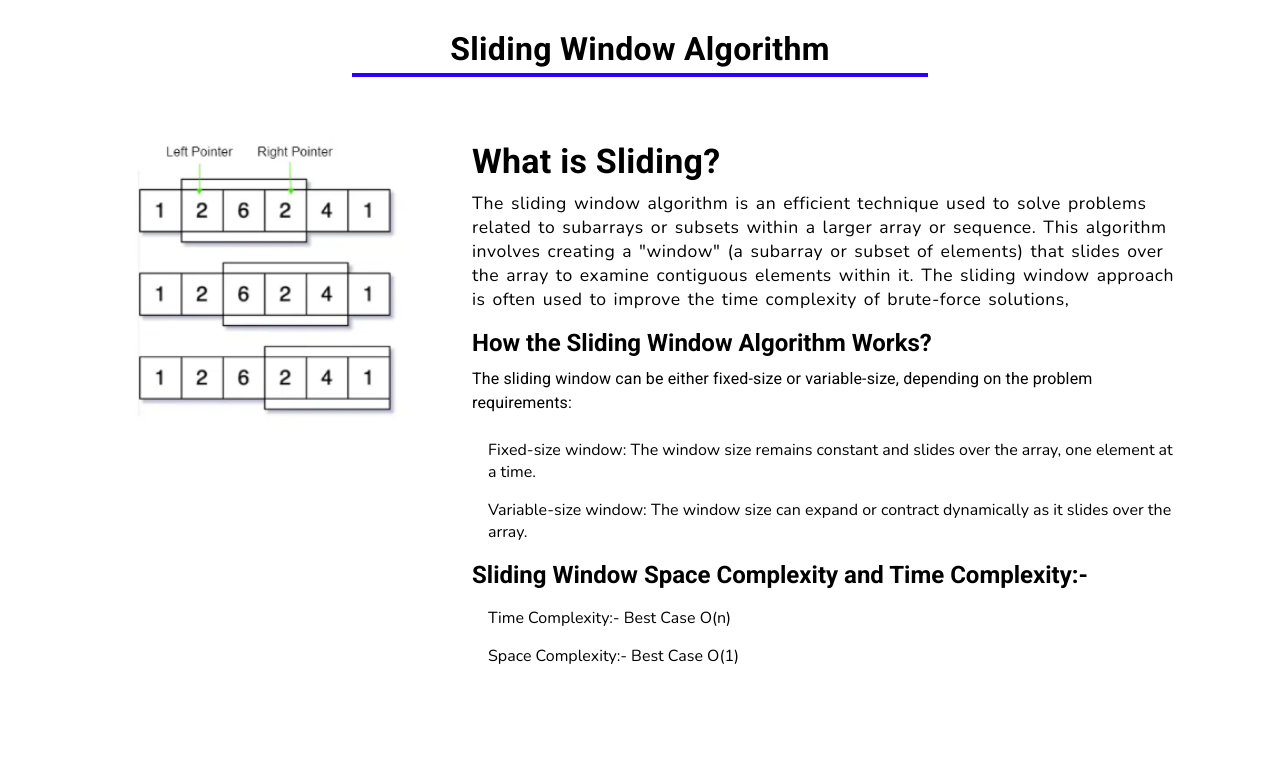
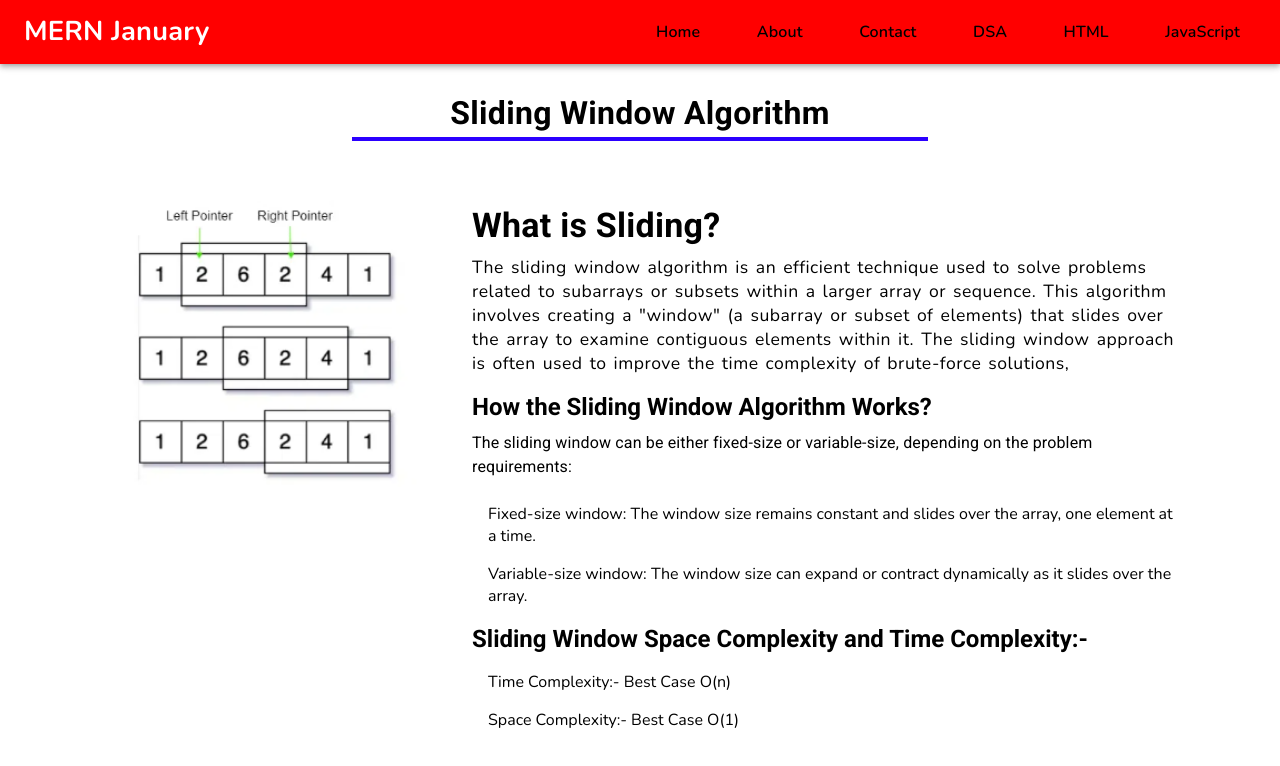
Before and after one commit to RjRishuSty/DSA, a React (Create React App) app in the folder myweb/: page / in a window 1280 px wide. Shown: the top 766 px of the page. Built offline with nearby package versions, Linux system fonts and the light colour scheme; the HTML template or start-up script is replaced by a standard one.

Commit message:
add Navbar Section

```diff
--- a/myweb/src/App.js
+++ b/myweb/src/App.js
@@ -1,12 +1,15 @@
 import React from 'react'
 import SlidingWindow from './Pages/DSA/Sliding_window/SlidingWindow'
+import { Navbar } from './Component/Navbar/Navbar'
 
 const App = () => {
   return (
     <div>
+
+      <Navbar/>
       <SlidingWindow/>
     </div>
   )
 }
 
-export default App
+export default App;
--- /dev/null
+++ b/myweb/src/Component/Logo/Logo.jsx
@@ -0,0 +1,15 @@
+import { Typography } from "@mui/material";
+import React from "react";
+import Styles from './Logo.module.css';
+
+const Logo = ({isMobile}) => {
+  return (
+    <>
+      <Typography variant="h6" component="div" className={isMobile?Styles.mobileLogo:Styles.logo}>
+        MERN January
+      </Typography>
+    </>
+  );
+};
+
+export default Logo;
--- /dev/null
+++ b/myweb/src/Component/Logo/Logo.module.css
@@ -0,0 +1,26 @@
+.logo {
+  /* border: 2px solid green; */
+  width: 20%;
+  font-size: 1.7rem !important;
+  font-weight: 700 !important;
+  font-family: var(--primary-font-family) !important;
+  color: var(--secondary-font-color) !important;
+}
+.mobileLogo {
+  /* border: 2px solid green; */
+  font-size: 1.7rem !important;
+  font-weight: 700 !important;
+  font-family: var(--primary-font-family) !important;
+  color: var(--primary-font-color) !important;
+}
+
+@media (max-width: 1011px) {
+  .logo {
+    width: 30%;
+  }
+}
+@media (max-width: 800px) {
+  .logo {
+    width: auto;
+  }
+}
--- /dev/null
+++ b/myweb/src/Component/MenuItems/MenuItems.jsx
@@ -0,0 +1,18 @@
+import React from "react";
+import Styles from "./MenuItems.module.css";
+import { Box, MenuItem } from "@mui/material";
+
+const MenuItems = ({isMobile}) => {
+  return (
+    <Box className={isMobile?Styles.isMobileMenu:Styles.menu}>
+      <MenuItem className={Styles.menuItem}>Home</MenuItem>
+      <MenuItem className={Styles.menuItem}>About</MenuItem>
+      <MenuItem className={Styles.menuItem}>Contact</MenuItem>
+      <MenuItem className={Styles.menuItem}>DSA</MenuItem>
+      <MenuItem className={Styles.menuItem}>HTML</MenuItem>
+      <MenuItem className={Styles.menuItem}>JavaScript</MenuItem>
+    </Box>
+  );
+};
+
+export default MenuItems;
--- /dev/null
+++ b/myweb/src/Component/MenuItems/MenuItems.module.css
@@ -0,0 +1,38 @@
+.menu {
+  /* border: 2px solid red; */
+  width: 50%;
+  height: auto;
+  display: flex;
+  justify-content: space-between;
+  align-items: center;
+}
+.isMobileMenu {
+  /* border: 2px solid red !important; */
+  width: 100%;
+  height: auto;
+  padding: 2rem 0rem;
+}
+
+.menuItem {
+  font-size: 1.1rem;
+  font-family: var(--primary-font-family) !important;
+  color: var(--primary-font-color) !important;
+  font-weight: 600 !important;
+  cursor: pointer;
+}
+.menuItem:hover {
+  color: blue !important;
+  letter-spacing: 0.5px;
+  font-weight: 700 !important;
+}
+@media (max-width: 1011px) {
+  .menu {
+    /* border: 2px solid green; */
+    width: 70%;
+  }
+}
+@media (max-width: 800px) {
+  .menu {
+    display: none;
+  }
+}
--- /dev/null
+++ b/myweb/src/Component/Navbar/Navbar.jsx
@@ -0,0 +1,61 @@
+import React, { useState } from "react";
+import Styles from "./Navbar.module.css";
+import MenuIcon from "@mui/icons-material/Menu";
+import {
+  AppBar,
+  Box,
+  Button,
+  IconButton,
+  Menu,
+  MenuItem,
+  Toolbar,
+  Typography,
+  useMediaQuery,
+} from "@mui/material";
+import CloseIcon from "@mui/icons-material/Close";
+import Logo from "../Logo/Logo";
+import MenuItems from "../MenuItems/MenuItems";
+
+export const Navbar = () => {
+  const isMobile = useMediaQuery("(max-width:800px)");
+  const [clickedMenu, setClickedMenu] = useState(false);
+
+  return (
+    <>
+      <Box sx={{ flexGrow: 1 }}>
+        <AppBar position="static">
+          <Toolbar className={Styles.navbar}>
+            <Logo />
+            <MenuItems />
+            {isMobile && (
+              <IconButton
+                size="large"
+                edge="start"
+                color="inherit"
+                aria-label="menu"
+                sx={{ mr: 2 }}
+              >
+                <MenuIcon
+                  className={Styles.menuIcon}
+                  onClick={() => setClickedMenu(!clickedMenu)}
+                />
+              </IconButton>
+            )}
+          </Toolbar>
+        </AppBar>
+        {isMobile && (
+          <Box className={clickedMenu ? Styles.afterClickMenu : Styles.sideBar}>
+            <Box className={Styles.brandSection}>
+              <Logo isMobile={isMobile} />
+              <CloseIcon
+                className={Styles.closeIcon}
+                onClick={() => setClickedMenu(!clickedMenu)}
+              />
+            </Box>
+            <MenuItems isMobile={isMobile} />
+          </Box>
+        )}
+      </Box>
+    </>
+  );
+};
--- /dev/null
+++ b/myweb/src/Component/Navbar/Navbar.module.css
@@ -0,0 +1,64 @@
+.navbar {
+  /* border: 2px solid red; */
+  width: 100%;
+  height: auto;
+  display: flex;
+  justify-content: space-between;
+  align-items: center;
+  background-color: red;
+}
+
+.menuIcon {
+  font-size: 2rem !important;
+  cursor: pointer !important;
+}
+
+/* TODO:  IsMobile navbar section  */
+
+@keyframes slideOpen {
+  0% {
+    transform: translateX(-400px);
+  }
+  100% {
+    transform: translateX(0px);
+  }
+}
+
+.sideBar {
+  /* border: 2px solid red; */
+  width: 100%;
+  height: 100vh;
+  position: fixed;
+  top: 0;
+  left: 0;
+  padding: 1rem 1rem;
+  background-color: #f1f1fa;
+  display: none;
+}
+.afterClickMenu {
+  width: 100%;
+  height: 100vh;
+  position: fixed;
+  top: 0;
+  left: 0;
+  padding: 1rem 1rem;
+  background-color: #f1f1fa;
+  display: block;
+  visibility: visible;
+  opacity: 1;
+  transform: translateX(0px);
+  animation: slideOpen 1.1s ease-in;
+}
+.brandSection {
+  /* border: 2px solid green; */
+  width: 100%;
+  height: auto;
+  display: flex;
+  justify-content: space-between;
+  align-items: center;
+}
+
+.closeIcon {
+  font-size: 2rem !important;
+  color: var(--primary-font-color) !important;
+}
--- a/myweb/src/index.css
+++ b/myweb/src/index.css
@@ -15,6 +15,6 @@
 }
 body{
   background-color: var(--primary-background);
-  font-family: var(--primary-font-family);
+  font-family: var(--primary-font-family) !important;
   color: var(--primary-font-color);
 }
```
